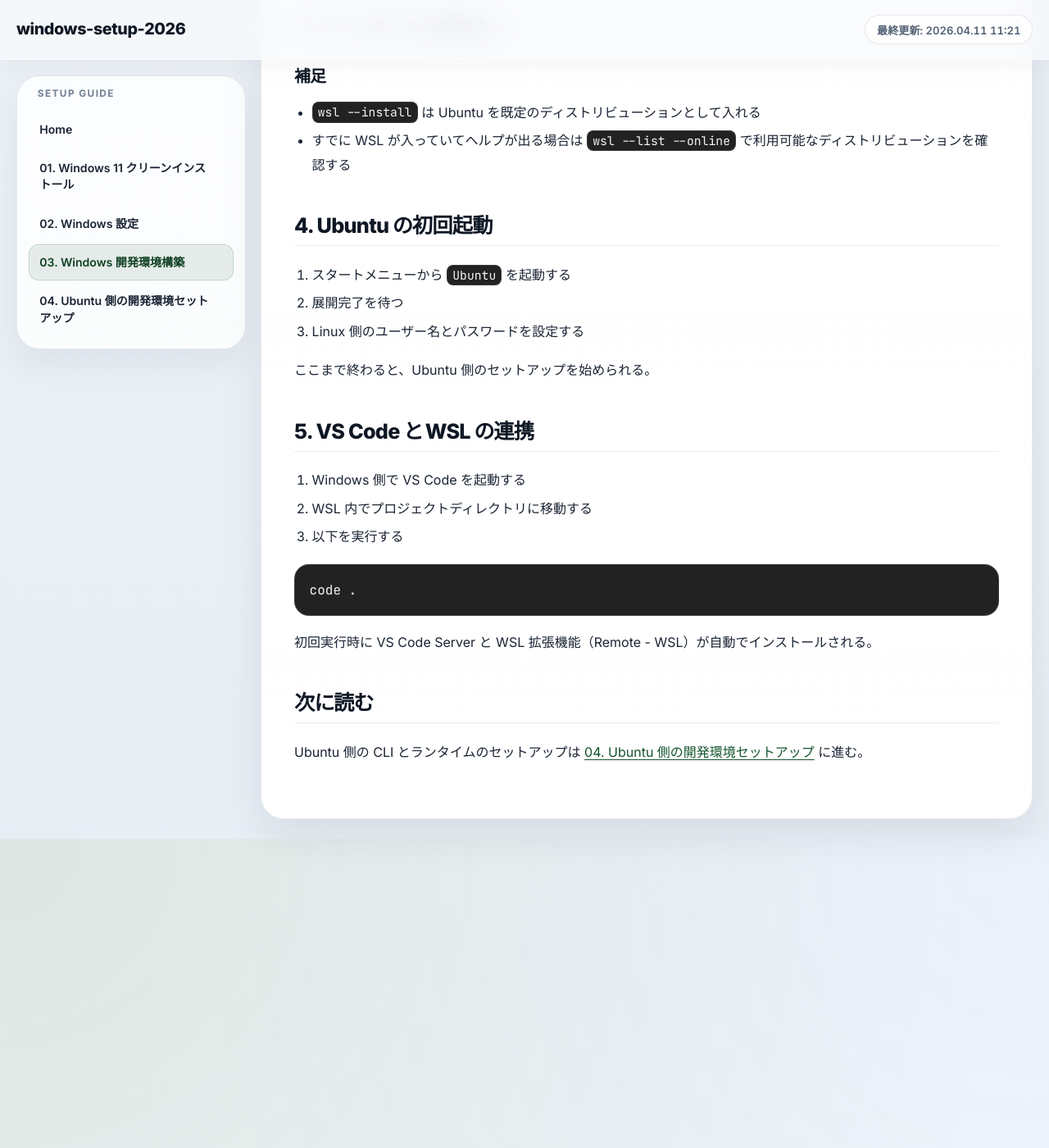
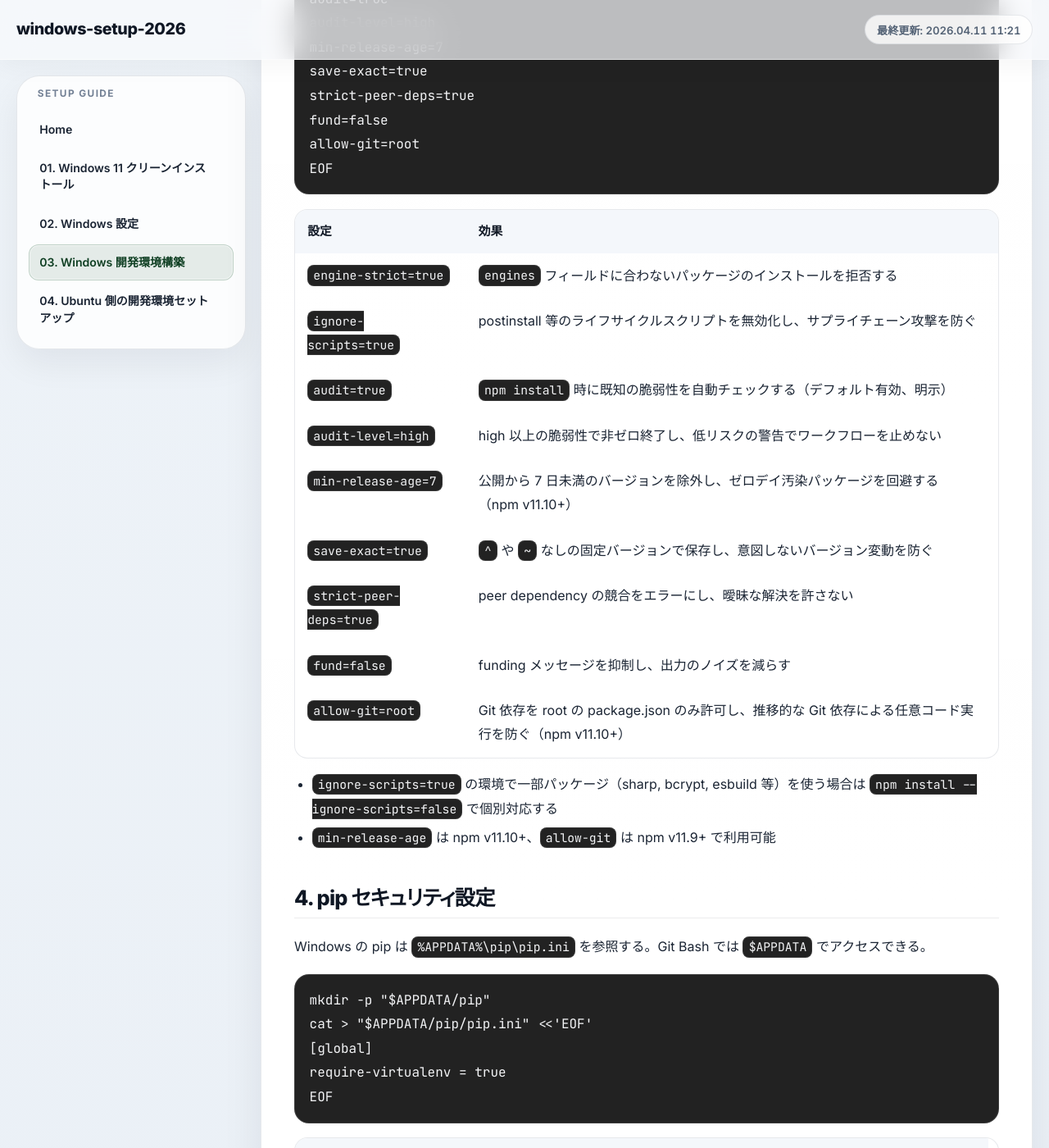
Before and after one commit to koumatsumoto/windows-setup-2026, a Jekyll site: the page built from docs/03-WINDOWS-DEVELOPMENT-SETUP.md, in a window 1280 px wide and 1400 px high, scrolled down 3212 px. Shown: the whole window at 82% size. Built offline with Jekyll 4.4.1, drawn with Linux system fonts in a browser that asks for light colours; our own code applies the rules of GitHub Pages for plain Markdown files; some of the changed text lies outside the part shown.

Commit message:
docs(setup): add secure .npmrc and pip config to both OS
**作業背景**
- Git 設定のベストプラクティス追加に続き、npm と pip のセキュアなデフォルト設定を手順に入れたい要望があった
- TypeScript (npm) と Python (pip) の両方を Windows と Ubuntu で横並びに設定する必要があった

**計画と理由**
- npm は公式ドキュメントと OWASP・Snyk 等のセキュリティガイドラインを調査し、サプライチェーン攻撃対策を中心に設定を選定した
- pip は require-virtualenv によるシステム Python 汚染防止を採用した
- 両 OS で同じ設定内容を使い、パスの差分（pip.ini vs pip.conf）のみ OS ごとに対応した

**作業内容と結果**
- docs/03-WINDOWS-DEVELOPMENT-SETUP.md に npm セキュリティ設定（セクション 3）と pip セキュリティ設定（セクション 4）を追加した
- docs/04-UBUNTU-SETUP.md に同じ npm セキュリティ設定（セクション 7）と pip セキュリティ設定（セクション 8）を追加した
- .npmrc に ignore-scripts, min-release-age, allow-git 等 9 項目の設定と説明テーブルを記載した
- 両ドキュメントの完了条件とセクション番号を更新した

````diff
--- a/docs/03-WINDOWS-DEVELOPMENT-SETUP.md
+++ b/docs/03-WINDOWS-DEVELOPMENT-SETUP.md
@@ -17,6 +17,8 @@ Windows 側で使うアプリを入れ、WSL と Ubuntu を開発用に使える
 
 - Git、VS Code、Docker Desktop など Windows 側アプリが入っている
 - Windows 側の Git 設定が完了している
+- npm のセキュリティ設定が完了している
+- pip のセキュリティ設定が完了している
 - WSL と Ubuntu がインストール済みである
 - Ubuntu を初回起動し、Linux ユーザー作成まで終わっている
 - VS Code と WSL の連携が完了している
@@ -96,7 +98,58 @@ dist/
 EOF
 ```
 
-## 3. WSL インストール
+## 3. npm セキュリティ設定
+
+Git Bash で実行する。
+
+```sh
+cat > ~/.npmrc <<'EOF'
+engine-strict=true
+ignore-scripts=true
+audit=true
+audit-level=high
+min-release-age=7
+save-exact=true
+strict-peer-deps=true
+fund=false
+allow-git=root
+EOF
+```
+
+| 設定 | 効果 |
+| --- | --- |
+| `engine-strict=true` | `engines` フィールドに合わないパッケージのインストールを拒否する |
+| `ignore-scripts=true` | postinstall 等のライフサイクルスクリプトを無効化し、サプライチェーン攻撃を防ぐ |
+| `audit=true` | `npm install` 時に既知の脆弱性を自動チェックする（デフォルト有効、明示） |
+| `audit-level=high` | high 以上の脆弱性で非ゼロ終了し、低リスクの警告でワークフローを止めない |
+| `min-release-age=7` | 公開から 7 日未満のバージョンを除外し、ゼロデイ汚染パッケージを回避する（npm v11.10+） |
+| `save-exact=true` | `^` や `~` なしの固定バージョンで保存し、意図しないバージョン変動を防ぐ |
+| `strict-peer-deps=true` | peer dependency の競合をエラーにし、曖昧な解決を許さない |
+| `fund=false` | funding メッセージを抑制し、出力のノイズを減らす |
+| `allow-git=root` | Git 依存を root の package.json のみ許可し、推移的な Git 依存による任意コード実行を防ぐ（npm v11.10+） |
+
+- `ignore-scripts=true` の環境で一部パッケージ（sharp, bcrypt, esbuild 等）を使う場合は `npm install --ignore-scripts=false` で個別対応する
+- `min-release-age` は npm v11.10+、`allow-git` は npm v11.9+ で利用可能
+
+## 4. pip セキュリティ設定
+
+Windows の pip は `%APPDATA%\pip\pip.ini` を参照する。Git Bash では `$APPDATA` でアクセスできる。
+
+```sh
+mkdir -p "$APPDATA/pip"
+cat > "$APPDATA/pip/pip.ini" <<'EOF'
+[global]
+require-virtualenv = true
+EOF
+```
+
+| 設定 | 効果 |
+| --- | --- |
+| `require-virtualenv = true` | 仮想環境の外での `pip install` を禁止し、システム Python の汚染を防ぐ |
+
+- システム全体にパッケージを入れたい場合は `PIP_REQUIRE_VIRTUALENV=false pip install ...` で一時的に回避できる
+
+## 5. WSL インストール
 
 PowerShell を管理者で開いて実行する。
 
@@ -125,7 +178,7 @@ wsl --install -d Ubuntu
 
 ここまで終わると、Ubuntu 側のセットアップを始められる。
 
-## 5. VS Code と WSL の連携
+## 7. VS Code と WSL の連携
 
 1. Windows 側で VS Code を起動する
 2. WSL 内でプロジェクトディレクトリに移動する
````
Also changed, not shown: other parts of docs/03-WINDOWS-DEVELOPMENT-SETUP.md (+1 -1 lines), docs/04-UBUNTU-SETUP.md (+50 -1 lines).
